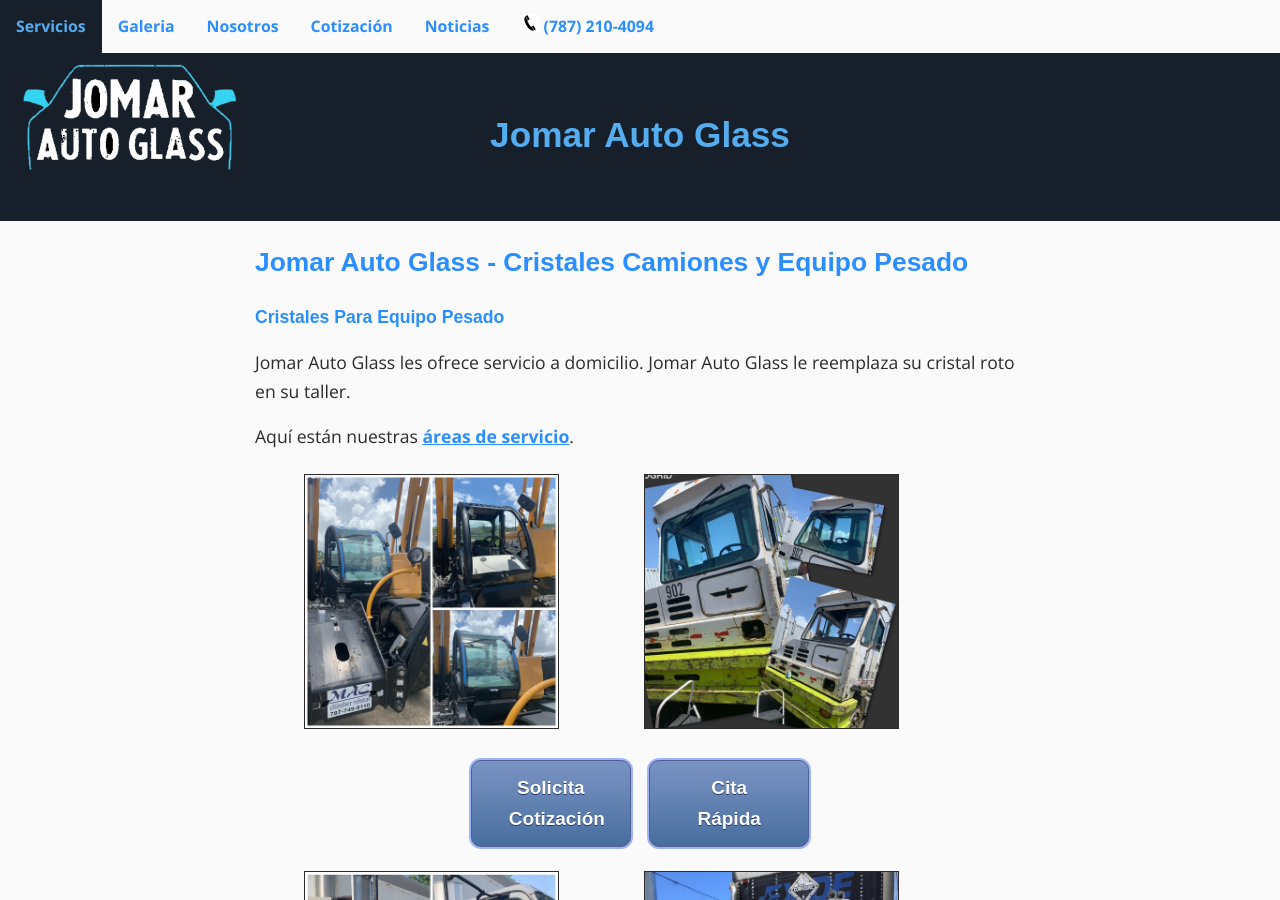
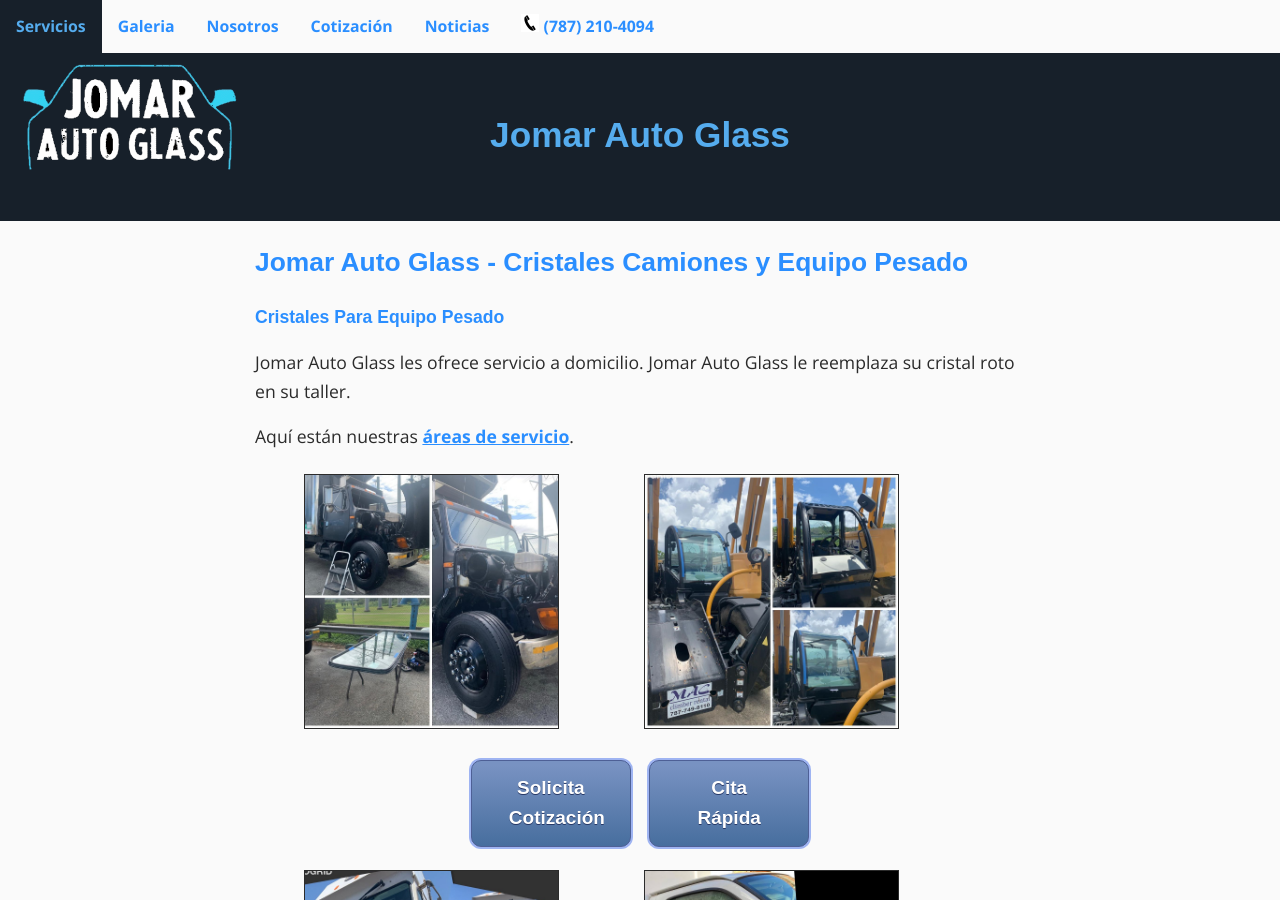
Before and after one commit to mariotalavera/jomarautoglass.com, a Jekyll site: the page built from _pages/016_services_glass_heavy_equipment.md, in a window 1280 px wide and 900 px high. Built offline with Jekyll 4.4.1, drawn with Linux system fonts in a browser that asks for light colours; some web fonts are replaced.

Commit message:
Mas equipo pesado.

```diff
--- a/_pages/016_services_glass_heavy_equipment.md
+++ b/_pages/016_services_glass_heavy_equipment.md
@@ -14,14 +14,23 @@
 
 <div class="multicol-container" align="center">
 	<div class="multicol">
-		<img src="/assets/pictures/jomar_equipo_pesado_1.jpg" width="75%" alt="equipo pesado" title="equipo pesado" border="1">
+		<img src="/assets/pictures/jomar_equipo_pesado_6.jpg" width="75%" alt="equipo pesado" title="equipo pesado" border="1">
 	</div>
 	<div class="multicol">
-		<img src="/assets/pictures/jomar_equipo_pesado_2.jpg" width="75%" alt="equipo pesado" title="equipo pesado" border="1">
+		<img src="/assets/pictures/jomar_equipo_pesado_1.jpg" width="75%" alt="equipo pesado" title="equipo pesado" border="1">
 	</div>
 </div>
 
 {% include quote_or_call.html %}
+
+<div class="multicol-container" align="center">
+	<div class="multicol">
+		<img src="/assets/pictures/jomar_equipo_pesado_2.jpg" width="75%" alt="equipo pesado" title="equipo pesado" border="1">
+	</div>
+	<div class="multicol">
+		<img src="/assets/pictures/jomar_equipo_pesado_7.jpg" width="75%" alt="equipo pesado" title="equipo pesado" border="1">
+	</div>
+</div>
 
 <div class="multicol-container" align="center">
 	<div class="multicol">
```
Also changed, not shown: assets/pictures/jomar_equipo_pesado_6.jpg (added), assets/pictures/jomar_equipo_pesado_7.jpg (added).
